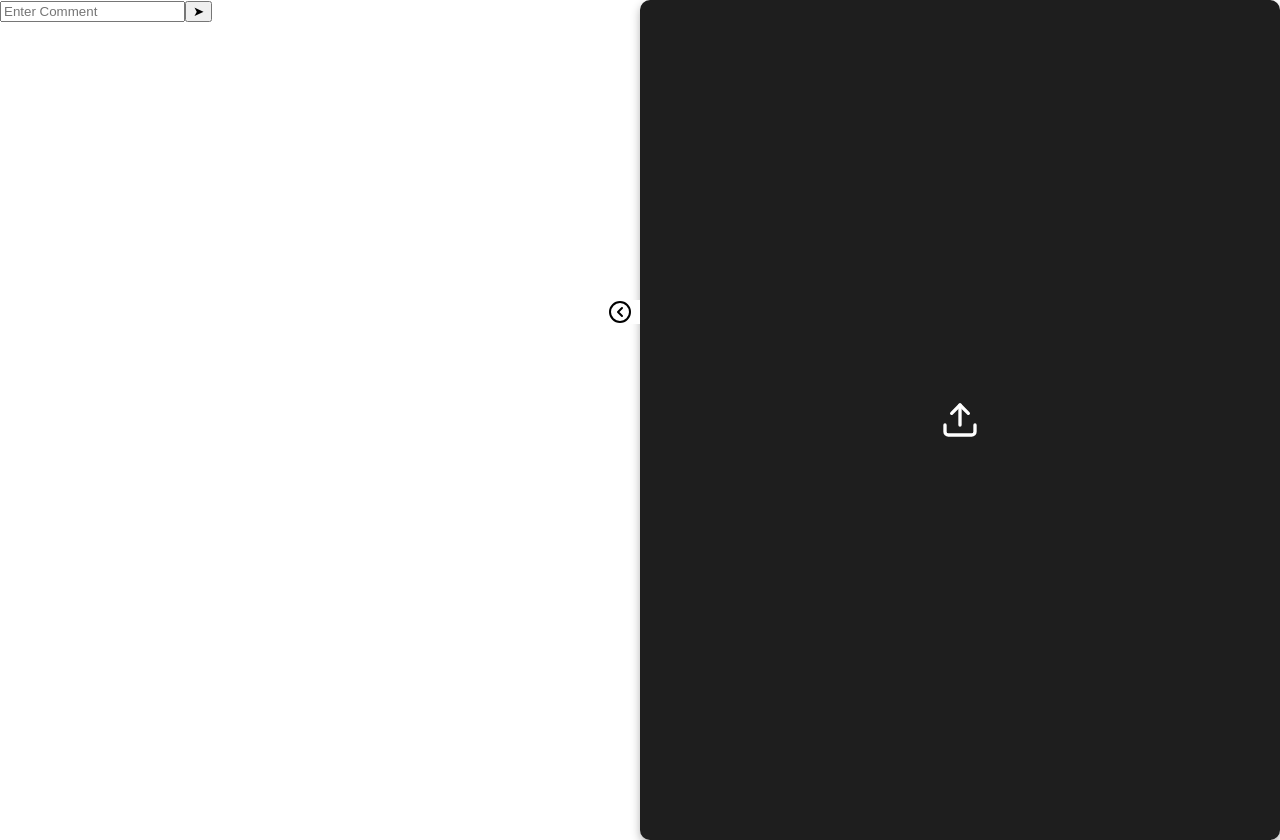
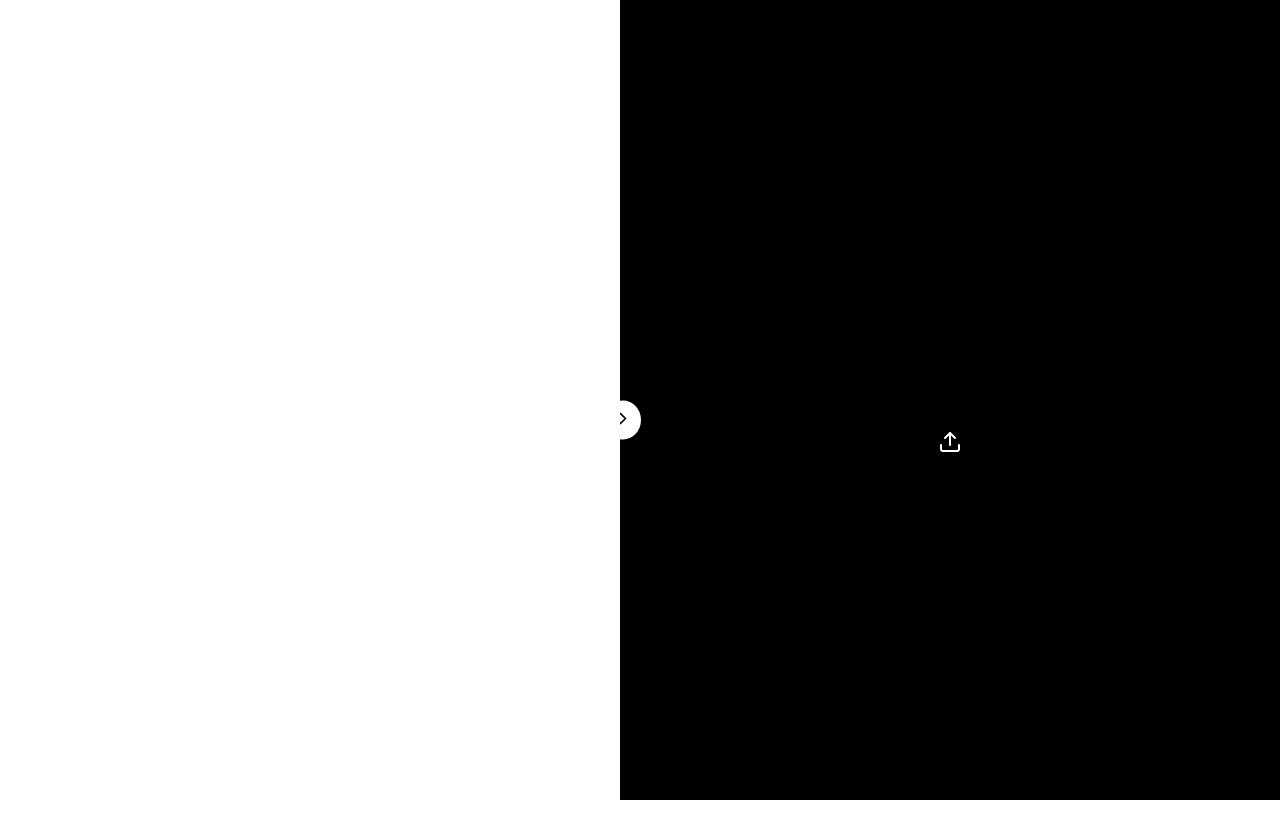
Before and after one commit to krishnakulthe/Components, a React (Create React App) app: page / in a window 1280 px wide. After the commit the page ends 800 px from the top, so only its background shows below. Built offline with nearby package versions, Linux system fonts and the light colour scheme.

Commit message:
boxcomponent

```diff
--- a/src/App.css
+++ b/src/App.css
@@ -1,4 +1,4 @@
-/* .App {
+.App {
   text-align: center;
 }
 
@@ -35,88 +35,4 @@
   to {
     transform: rotate(360deg);
   }
-} */
-
-.split-view {
-  display: flex;
-  height: 100vh;
-  transition: all 0.3s ease-in-out;
-  justify-content: space-between; /* Add justify-content */
 }
-
-.chat-section {
-  flex: 1;
-  transition: width 0.3s ease-in-out;
-  width: 586.5px; /* Set width */
-  height: 562px; /* Set height */
-}
-
-.collapsed {
-  width: 0;
-  overflow: hidden;
-}
-
-.divider {
-  display: flex;
-  justify-content: center;
-  align-items: center;
-  width: 40px;
-  background-color: #fff;
-  cursor: pointer;
-  transition: transform 0.3s ease-in-out;
-  position:absolute;
-  top: 300px;
-  left: 600px;
-
-}
-
-.divider:hover {
-  transform: scale(1.1);
-}
-
-.empty-state-container {
-  flex: 1;
-  transition: opacity 0.3s ease-in-out;
-}
-
-.hidden {
-  opacity: 0;
-  pointer-events: none;
-}
-
-.empty-state-box {
-  display: flex;
-  flex-direction: column;
-  justify-content: center;
-  align-items: center;
-  width: 600px;
-  height: 100%;
-  background-color: #1e1e1e;
-  color: white;
-  border-radius: 10px;
-  box-shadow: 0px 4px 10px rgba(0, 0, 0, 0.3);
-  text-align: center;
-  padding: 20px;
-  cursor: pointer;
-}
-
-.upload-label {
-  display: flex;
-  align-items: center;
-  cursor: pointer;
-}
-
-@media (max-width: 768px) {
-  .split-view {
-    flex-direction: column;
-  }
-
-  .divider {
-    width: 100%;
-    height: 60px;
-  }
-
-  .collapsed {
-    display: none;
-  }
-}
--- a/src/App.js
+++ b/src/App.js
@@ -126,20 +126,15 @@
 /*** Movie ***/
 
 
-import React, { useState } from 'react';
-import SplitView from './movie/SplitView';
-import './App.css';
-
-const messages = [];
+import React from "react";
+import BoxComponent from "./movie/BoxComponent";
 
 function App() {
-  const [isCollapsed, setIsCollapsed] = useState(false);
-
-  const toggleCollapse = () => {
-    setIsCollapsed(!isCollapsed);
-  };
-
-  return <SplitView messages={messages} isCollapsed={isCollapsed} toggleCollapse={toggleCollapse} />;
+  return (
+    <div>
+      <BoxComponent />
+    </div>
+  );
 }
 
 export default App;
--- /dev/null
+++ b/src/movie/BoxComponent.css
@@ -0,0 +1,98 @@
+/* Container Layout */
+.container {
+  display: flex;
+  width: 100vw;
+  height: 100vh;
+  overflow: hidden;
+}
+
+/* Black Div Styling */
+.black-div {
+  background-color: black;
+  color: white;
+  display: flex;
+  flex-direction: column;
+  align-items: center;
+  justify-content: center;
+  position: relative;
+  padding: 20px;
+  overflow: hidden;
+  width: 50%;
+  height: 100vh;
+  transition: width 0.5s ease-in-out;
+}
+
+/* White Div Styling */
+.white-div {
+  background-color: white;
+  display: flex;
+  align-items: center;
+  justify-content: center;
+  flex-grow: 1;
+  transition: width 0.5s ease-in-out;
+}
+
+/* Upload Button Styling */
+.upload-button {
+  display: flex;
+  align-items: center;
+  justify-content: center;
+  cursor: pointer;
+  position: absolute;
+  top: 50%;
+  left: 50%;
+  transform: translateX(-50%);
+  z-index: 2;
+}
+
+/* Toggle Button Styling */
+.toggle-button {
+  position: absolute;
+  left: -15px;
+  top: 50%;
+  transform: translateY(-50%);
+  background-color: white;
+  border: none;
+  border-radius: 50%;
+  padding: 8px;
+  cursor: pointer;
+  box-shadow: 0 2px 4px rgba(0, 0, 0, 0.2);
+  transition: transform 0.3s ease;
+  z-index: 2;
+}
+
+/* File Preview Styling - Cover Full Black Div */
+.file-preview {
+  display: flex;
+  align-items: center;
+  justify-content: center;
+  width: 100%;
+  height: 100%;
+  position: absolute;
+  top: 0;
+  left: 0;
+  overflow: hidden;
+}
+
+.file-item {
+  width: 100%;
+  height: 100%;
+  display: flex;
+  align-items: center;
+  justify-content: center;
+}
+
+.file-item img, .file-item video, .file-item audio {
+  width: 100%;
+  height: 100%;
+  object-fit: contain;
+}
+
+/* Animation for collapsing and expanding */
+.collapsed {
+  width: 5%;
+}
+
+.expanded {
+  width: 50%;
+}
--- /dev/null
+++ b/src/movie/BoxComponent.js
@@ -0,0 +1,99 @@
+import React, { useState } from "react";
+import { ChevronRight, ChevronLeft, Upload } from "lucide-react";
+import "./BoxComponent.css";
+
+const BoxComponent = () => {
+  const [isCollapsed, setIsCollapsed] = useState(false);
+  const [uploadedFiles, setUploadedFiles] = useState([]);
+
+  const handleFileUpload = (event) => {
+    const files = Array.from(event.target.files);
+    setUploadedFiles(files);
+  };
+
+  return (
+    <div className="container">
+      {/* White Div */}
+      <div
+        className="white-div"
+        style={{
+          width: isCollapsed ? "95%" : "50%",
+          transition: "width 0.5s ease-in-out",
+        }}
+      ></div>
+
+      {/* Black Div */}
+      <div
+        className={`black-div ${isCollapsed ? "collapsed" : "expanded"}`}
+        style={{
+          width: isCollapsed ? "5%" : "50%",
+          transition: "width 0.5s ease-in-out",
+        }}
+      >
+        {/* Upload Button */}
+        {!isCollapsed && uploadedFiles.length === 0 && (
+          <label
+            className="upload-button"
+            style={{
+              backgroundColor: "transparent",
+              padding: "10px",
+              cursor: "pointer",
+            }}
+          >
+            <Upload size={24} />
+            <input
+              type="file"
+              multiple
+              accept="image/*,video/*,audio/*"
+              onChange={handleFileUpload}
+              hidden
+            />
+          </label>
+        )}
+
+        {/* Display Uploaded Files */}
+        {!isCollapsed && (
+          <div className="file-preview">
+            {uploadedFiles.map((file, index) => (
+              <div key={index} className="file-item">
+                {file.type.startsWith("image") && (
+                  <img
+                    src={URL.createObjectURL(file)}
+                    alt={file.name}
+                    className="file-preview-image"
+                  />
+                )}
+                {file.type.startsWith("video") && (
+                  <video controls className="file-preview-video">
+                    <source
+                      src={URL.createObjectURL(file)}
+                      type={file.type}
+                    />
+                  </video>
+                )}
+                {file.type.startsWith("audio") && (
+                  <audio controls className="file-preview-audio">
+                    <source
+                      src={URL.createObjectURL(file)}
+                      type={file.type}
+                    />
+                  </audio>
+                )}
+              </div>
+            ))}
+          </div>
+        )}
+
+        {/* Toggle Button (Moves with Black Div) */}
+        <button
+          className="toggle-button"
+          onClick={() => setIsCollapsed(!isCollapsed)}
+        >
+          {isCollapsed ? <ChevronLeft size={20} /> : <ChevronRight size={20} />}
+        </button>
+      </div>
+    </div>
+  );
+};
+
+export default BoxComponent;
--- a/src/movie/ChatWindow.js
+++ /dev/null
@@ -1,19 +0,0 @@
-import React from 'react';
-import CommentInput from './CommentInput';
-
-const ChatWindow = ({ messages }) => {
-  return (
-    <div className="chat-window">
-      {messages.map((msg, index) => (
-        <div key={index} className="message">
-          <strong>{msg.sender}</strong>
-          <span className="time"> {msg.time}</span>
-          <p>{msg.text}</p>
-        </div>
-      ))}
-      <CommentInput />
-    </div>
-  );
-};
-
-export default ChatWindow;
--- a/src/movie/CommentInput.js
+++ /dev/null
@@ -1,12 +0,0 @@
-import React from 'react';
-
-const CommentInput = () => {
-  return (
-    <div className="comment-input">
-      <input type="text" placeholder="Enter Comment" />
-      <button>➤</button>
-    </div>
-  );
-};
-
-export default CommentInput;
--- a/src/movie/EmptyState.js
+++ /dev/null
@@ -1,62 +0,0 @@
-import React, { useRef, useState } from 'react';
-import { Upload } from 'lucide-react';
-
-const EmptyState = () => {
-  const fileInputRef = useRef(null);
-  const [files, setFiles] = useState([]);
-  const [selectedFile, setSelectedFile] = useState(null);
-
-  const handleFileUpload = (event) => {
-    const uploadedFiles = Array.from(event.target.files);
-    setFiles(uploadedFiles);
-  };
-
-  const triggerFileUpload = () => {
-    if (fileInputRef.current) {
-      fileInputRef.current.click();
-    }
-  };
-
-  return (
-    <div className="empty-state-box">
-      {selectedFile ? (
-        <div className="file-preview">
-          {selectedFile.type.startsWith('image') && (
-            <img src={URL.createObjectURL(selectedFile)} alt="Preview" className="preview-image" />
-          )}
-          {selectedFile.type.startsWith('video') && (
-            <video controls className="preview-video">
-              <source src={URL.createObjectURL(selectedFile)} type={selectedFile.type} />
-            </video>
-          )}
-          {selectedFile.type.startsWith('audio') && (
-            <audio controls>
-              <source src={URL.createObjectURL(selectedFile)} type={selectedFile.type} />
-            </audio>
-          )}
-        </div>
-      ) : (
-        <>
-          <Upload size={40} onClick={triggerFileUpload} style={{ cursor: 'pointer' }} />
-          <input
-            ref={fileInputRef}
-            type="file"
-            multiple
-            accept="video/*,audio/*,image/*"
-            style={{ display: 'none' }}
-            onChange={handleFileUpload}
-          />
-          <div className="file-list">
-            {files.map((file, index) => (
-              <p key={index} onClick={() => setSelectedFile(file)} style={{ cursor: 'pointer' }}>
-                {file.name}
-              </p>
-            ))}
-          </div>
-        </>
-      )}
-    </div>
-  );
-};
-
-export default EmptyState;
--- a/src/movie/SplitView.js
+++ /dev/null
@@ -1,22 +0,0 @@
-import React from 'react';
-import { CircleChevronRight, CircleChevronLeft } from 'lucide-react';
-import ChatWindow from './ChatWindow';
-import EmptyState from './EmptyState';
-
-const SplitView = ({ messages, isCollapsed, toggleCollapse }) => {
-  return (
-    <div className="split-view">
-      <div className={`chat-section ${isCollapsed ? 'collapsed' : ''}`}>
-        <ChatWindow messages={messages} />
-      </div>
-      <div className="divider" onClick={toggleCollapse}>
-        {isCollapsed ? <CircleChevronRight size={24} /> : <CircleChevronLeft size={24} />}
-      </div>
-      <div className={`empty-state-container ${isCollapsed ? 'hidden' : ''}`}>
-        <EmptyState />
-      </div>
-    </div>
-  );
-};
-
-export default SplitView;
```
